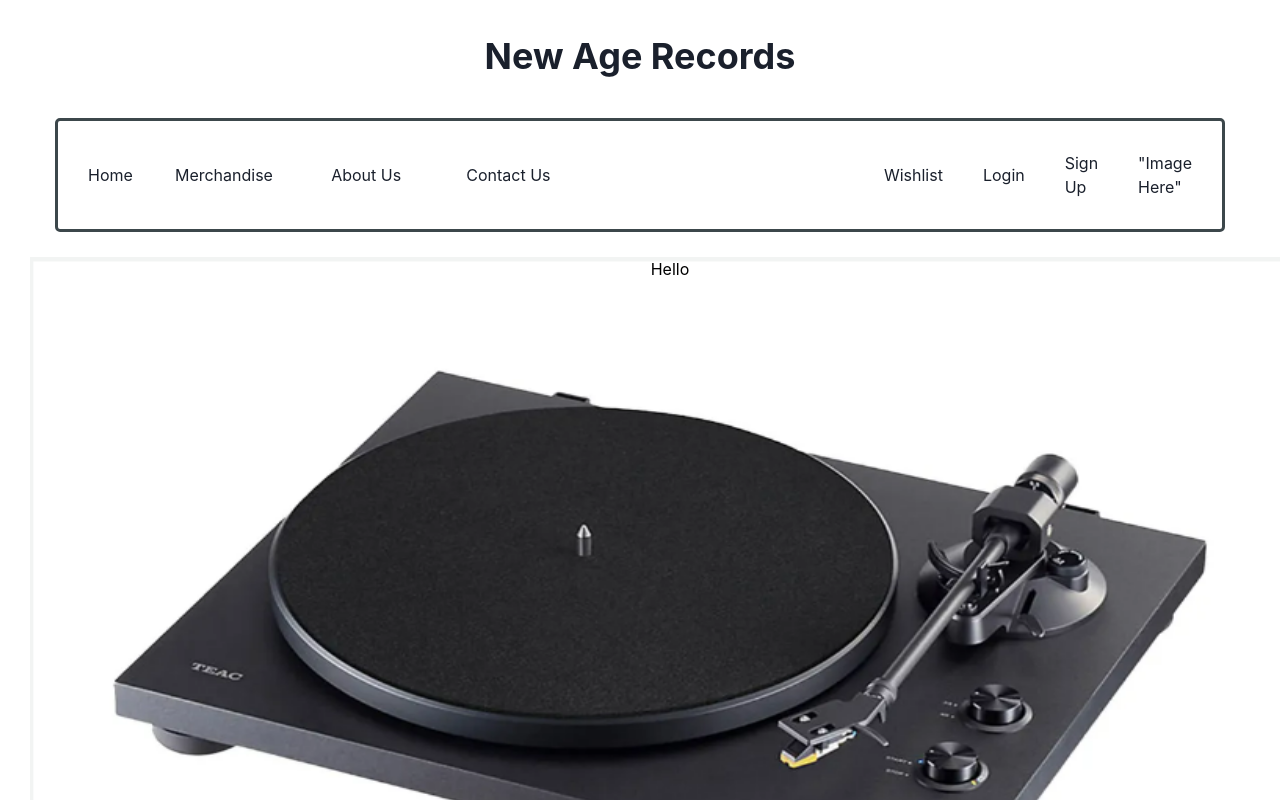
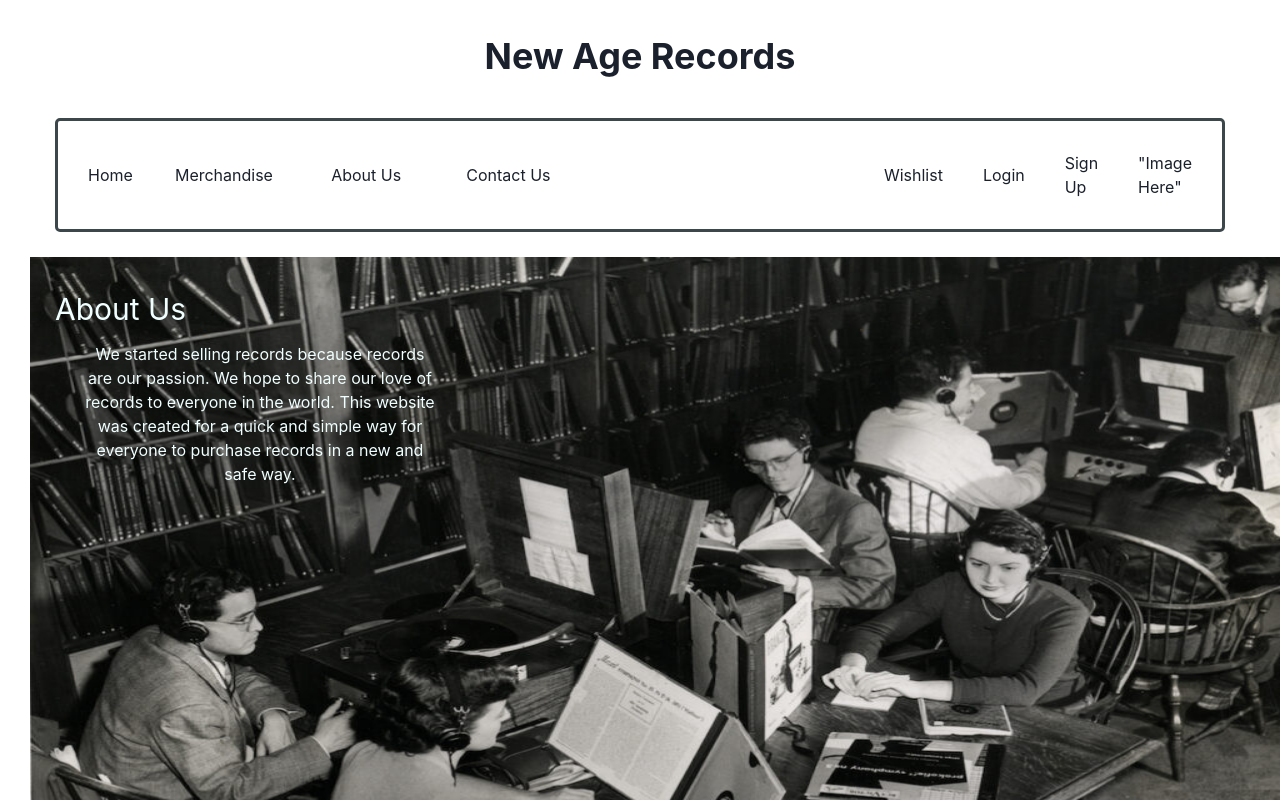
Before and after one commit to nambui17/super-sellers, a React (Create React App) app in the folder client/: page /about in a window 1280 px wide. Shown: the top 800 px of the page. Built offline with nearby package versions, Linux system fonts and the light colour scheme.

Commit message:
finished aboutpage

```diff
--- a/client/src/App.css
+++ b/client/src/App.css
@@ -3,7 +3,7 @@
 }
 .background{
   color: #000000;
-    background-image: url("./images/backgroundrecordplayer.png") ;
+    background-image: url("./images/Listeningtorecords.jpeg") ;
     text-align: center;
     background-repeat: no-repeat;
     background-position: center;
@@ -11,3 +11,17 @@
 width: 100vw;
 height: 100vh;
 }
+.about-title{
+  color: azure;
+  display: flex;
+  flex-direction: column;
+  align-items: flex-start;
+}
+.about{
+  margin: 30px 0px 0px 15px;
+  font-size: 30px;
+}
+.story{
+  width: 350px;
+  margin:10px 45px ;
+}
--- a/client/src/pages/About.js
+++ b/client/src/pages/About.js
@@ -7,8 +7,13 @@ function About() {
 
   return (
     <div className="background">
-    <div>Hello</div>
 
+    <section className="about-title">
+        <h2 className="about">About Us</h2>
+        <div className="story">
+          We started selling records because records are our passion. We hope to share our love of records to everyone in the world. This website was created for a quick and simple way for everyone to purchase records in a new and safe way.
+        </div>
+    </section>
 
 
     </div>
```
Also changed, not shown: client/src/images/Listeningtorecords.jpeg (added).
